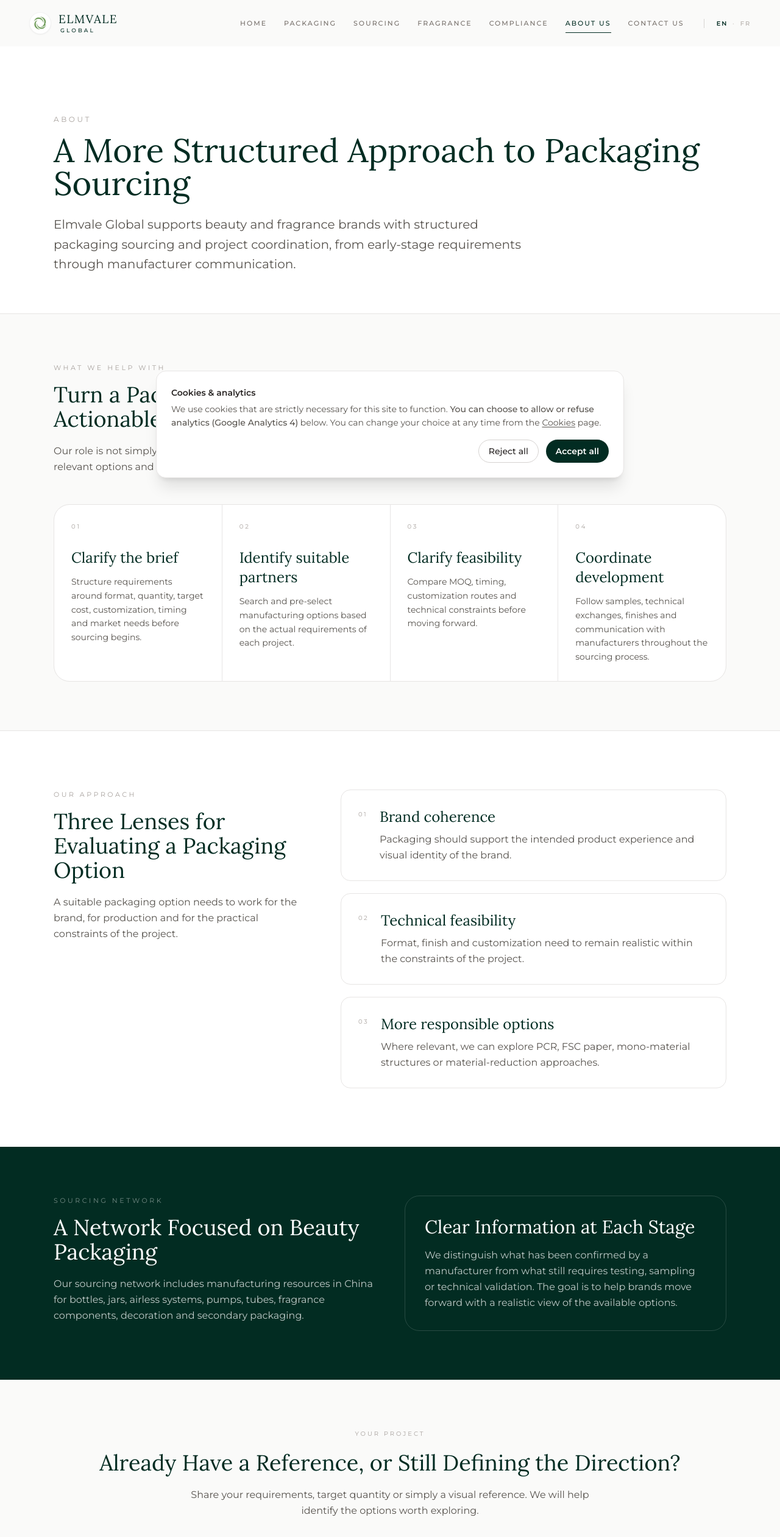
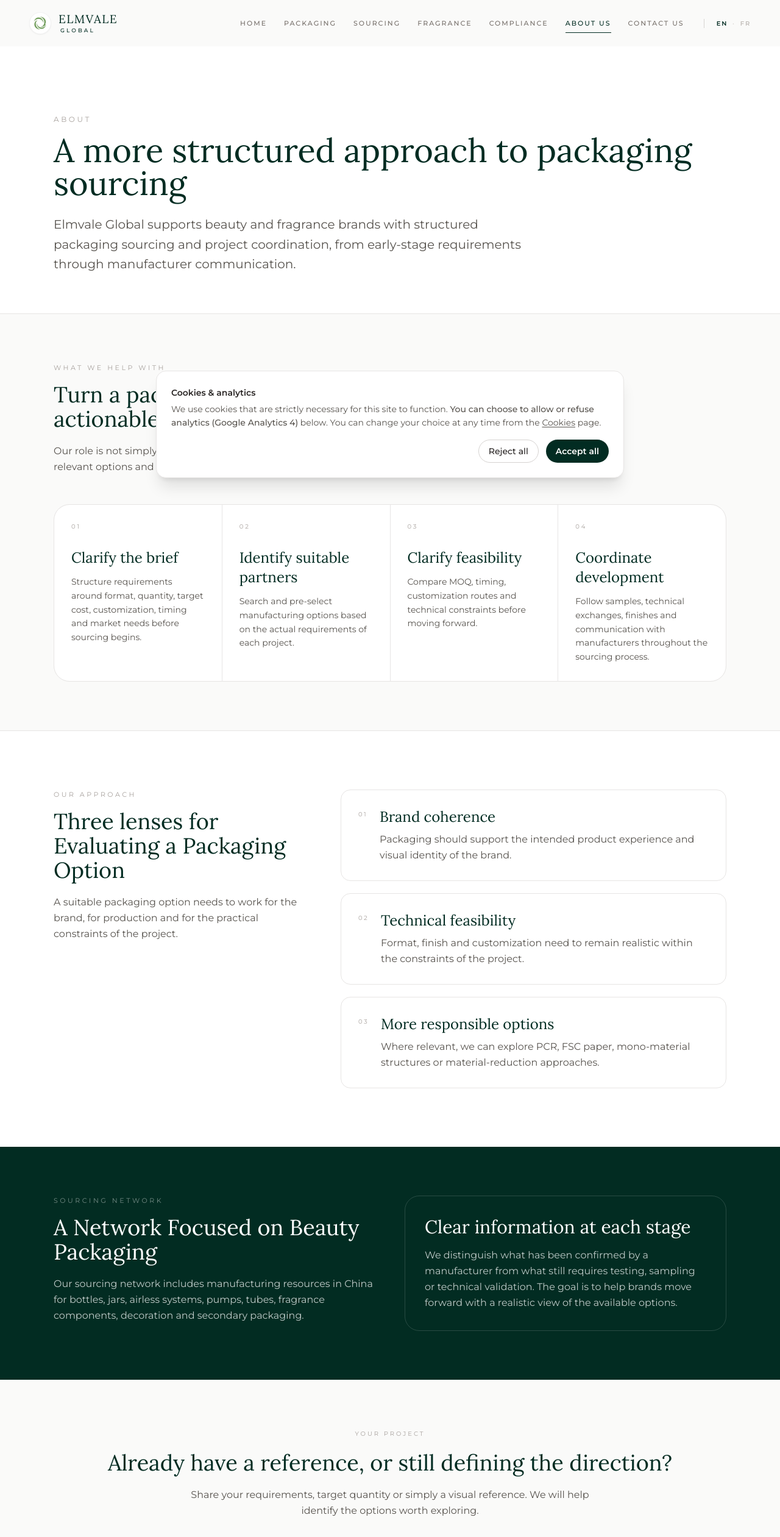
Before and after one commit to cathy6140/-Elmvale-Global-.github.io, a React (Vite) app: page /about in a window 1280 px wide. Shown: the top 2521 px of the page at 61% size. Built offline with nearby package versions, Linux system fonts and the light colour scheme.

Commit message:
Use sentence case for English headings

```diff
--- a/src/pages/About.tsx
+++ b/src/pages/About.tsx
@@ -47,7 +47,7 @@ const About: React.FC = () => {
       <section className="max-w-6xl mx-auto px-6 pt-28 pb-16">
         <p className="uppercase text-xs tracking-[0.3em] text-stone-400 mb-4">{fr ? "À PROPOS" : "ABOUT"}</p>
         <h1 className="font-serif font-normal text-4xl md:text-5xl lg:text-[54px] text-brand-dark mb-6">
-          {fr ? "Un accompagnement structuré pour vos projets packaging" : "A More Structured Approach to Packaging Sourcing"}
+          {fr ? "Un accompagnement structuré pour vos projets packaging" : "A more structured approach to packaging sourcing"}
         </h1>
         <p className="text-xl text-stone-600 max-w-3xl leading-relaxed">
           {fr
@@ -63,7 +63,7 @@ const About: React.FC = () => {
               {fr ? "NOTRE RÔLE" : "WHAT WE HELP WITH"}
             </p>
             <h2 className="font-serif font-normal text-3xl md:text-4xl text-brand-dark mb-5">
-              {fr ? "Transformer une direction packaging en brief plus clair et exploitable" : "Turn a Packaging Direction into a Clearer, Actionable Brief"}
+              {fr ? "Transformer une direction packaging en brief plus clair et exploitable" : "Turn a packaging direction into a clearer, actionable brief"}
             </h2>
             <p className="text-stone-600 leading-relaxed">
               {fr
@@ -91,7 +91,7 @@ const About: React.FC = () => {
               {fr ? "NOTRE APPROCHE" : "OUR APPROACH"}
             </p>
             <h2 className="font-serif font-normal text-3xl md:text-4xl text-brand-dark mb-5">
-              {fr ? "Trois critères pour évaluer une option packaging" : "Three Lenses for Evaluating a Packaging Option"}
+              {fr ? "Trois critères pour évaluer une option packaging" : "Three lenses for Evaluating a Packaging Option"}
             </h2>
             <p className="text-stone-600 leading-relaxed">
               {fr
@@ -132,7 +132,7 @@ const About: React.FC = () => {
             </p>
           </div>
           <div className="border border-white/15 rounded-3xl p-8">
-            <h3 className="font-serif text-3xl mb-4">{fr ? "Une information claire à chaque étape" : "Clear Information at Each Stage"}</h3>
+            <h3 className="font-serif text-3xl mb-4">{fr ? "Une information claire à chaque étape" : "Clear information at each stage"}</h3>
             <p className="text-white/75 leading-relaxed">
               {fr
                 ? "Nous distinguons ce qui est confirmé par le fabricant de ce qui nécessite encore un test, un échantillon ou une validation technique. L’objectif est d’aider la marque à avancer avec une vision réaliste des options disponibles."
@@ -148,7 +148,7 @@ const About: React.FC = () => {
             {fr ? "VOTRE PROJET" : "YOUR PROJECT"}
           </p>
           <h2 className="font-serif font-normal text-3xl md:text-4xl text-brand-dark mb-5">
-            {fr ? "Vous avez déjà une référence ou vous définissez encore la direction ?" : "Already Have a Reference, or Still Defining the Direction?"}
+            {fr ? "Vous avez déjà une référence ou vous définissez encore la direction ?" : "Already have a reference, or still defining the direction?"}
           </h2>
           <p className="text-stone-600 max-w-2xl mx-auto mb-8 leading-relaxed">
             {fr
```
